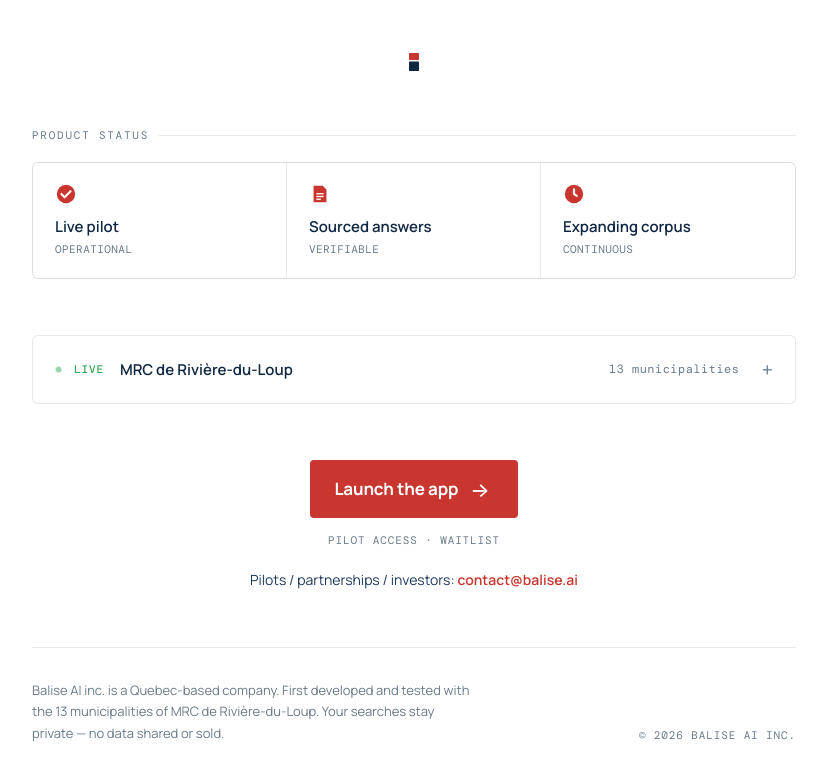
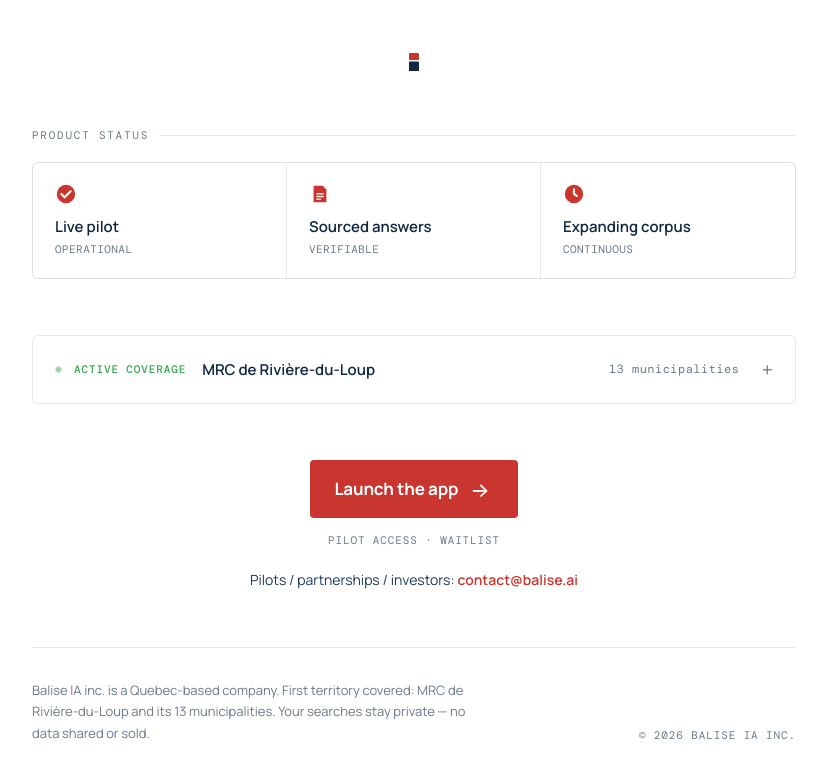
Before and after one commit to colinsurprenant/balise-splash, a plain HTML site: page index_en.html in a window 1280 px wide. Shown: the part 1190-1970 px from the top of the page, without its empty margins (226-1053 px from the left). Drawn offline with nearby package versions, Linux system fonts and the light colour scheme.

Commit message:
splash: align coverage wording with actual pilot status + use legal name BALISE IA INC. in EN.

```diff
--- a/index_en.html
+++ b/index_en.html
@@ -820,7 +820,7 @@
         <details>
             <summary>
                 <span class="live-dot"></span>
-                <span class="live-label">Live</span>
+                <span class="live-label">Active coverage</span>
                 MRC de Rivière-du-Loup
                 <span class="count">13 municipalities</span>
             </summary>
@@ -855,9 +855,9 @@
     <!-- Footer -->
     <div class="footer">
         <p class="footer-text">
-            Balise AI inc. is a Quebec-based company. First developed and tested with the 13 municipalities of MRC de Rivière-du-Loup. Your searches stay private — no data shared or sold.
+            Balise IA inc. is a Quebec-based company. First territory covered: MRC de Rivière-du-Loup and its 13 municipalities. Your searches stay private — no data shared or sold.
         </p>
-        <p class="copyright">© 2026 BALISE AI INC.</p>
+        <p class="copyright">© 2026 BALISE IA INC.</p>
     </div>
 
 </div>
```
Also changed, not shown: index.html (+2 -2 lines).
